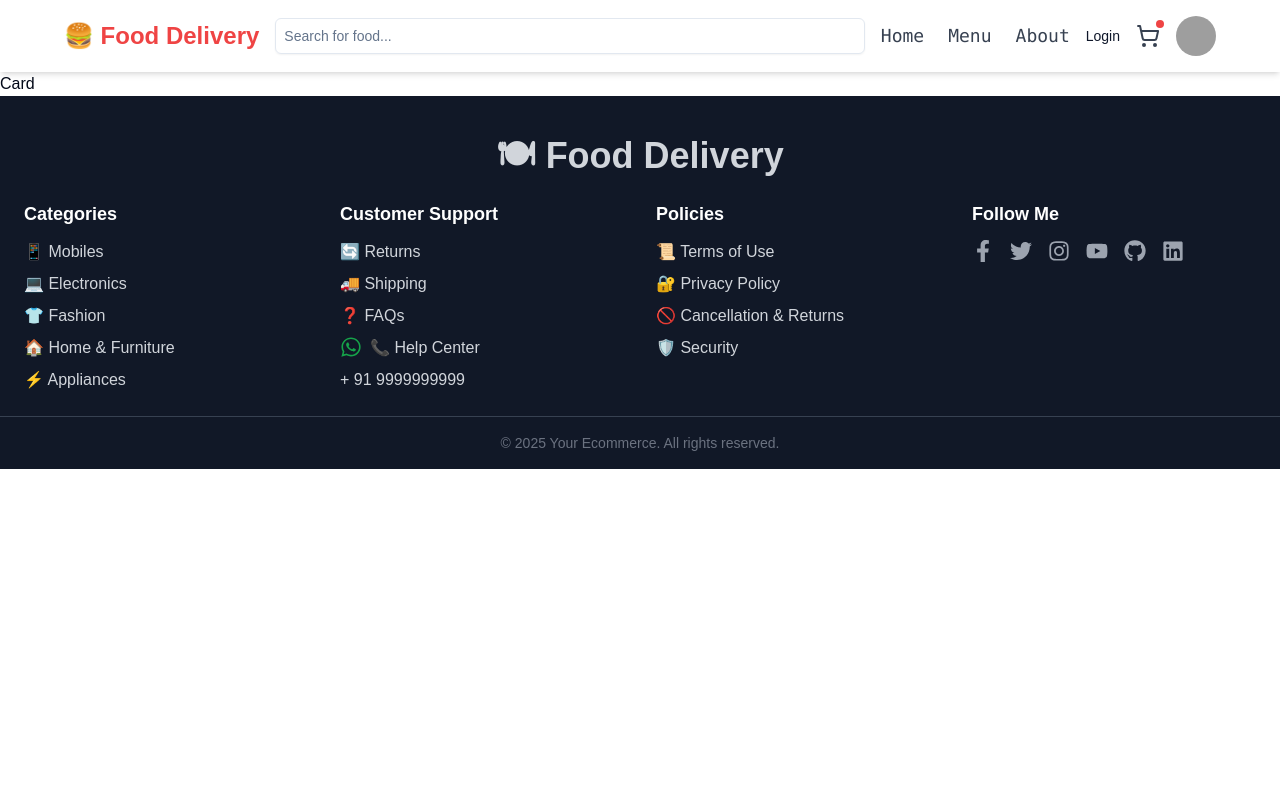
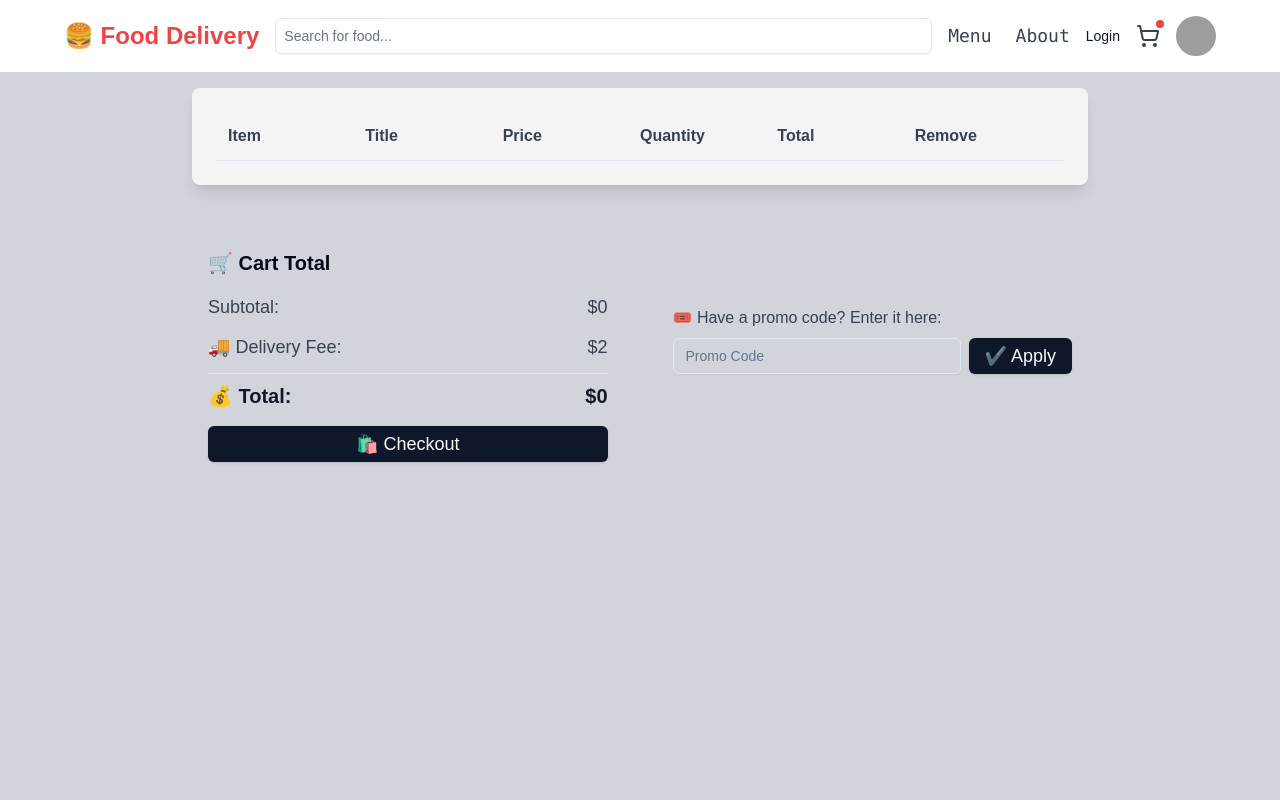
Before and after one commit to SANDEEP7522/food-frontend, a React (Vite) app: page /card in a window 1280 px wide. Shown: the top 800 px of the page. Built offline with nearby package versions, Linux system fonts and the light colour scheme; grey boxes are pictures that could not be loaded.

Commit message:
Added Card

```diff
--- a/src/components/navebar/Navbar.jsx
+++ b/src/components/navebar/Navbar.jsx
@@ -37,7 +37,7 @@ export default function Navbar({ setShowLogin }) {
         <div className="hidden md:flex">
           <NavigationMenu>
             <NavigationMenuList className="flex space-x-6">
-              <NavigationMenuItem>
+              {/* <NavigationMenuItem>
                 <NavigationMenuLink asChild>
                   <Link
                     to="/"
@@ -49,7 +49,7 @@ export default function Navbar({ setShowLogin }) {
                     Home
                   </Link>
                 </NavigationMenuLink>
-              </NavigationMenuItem>
+              </NavigationMenuItem> */}
               <NavigationMenuItem>
                 <NavigationMenuLink asChild>
                   <Link
@@ -82,15 +82,18 @@ export default function Navbar({ setShowLogin }) {
 
         <div className="flex items-center">
           <Button
-          onClick={() => setShowLogin(true)}
-          className="hover:text-blue-500 " variant="link">
+            onClick={() => setShowLogin(true)}
+            className="hover:text-blue-500 "
+            variant="link"
+          >
             Login
           </Button>
         </div>
 
         <div className="relative">
-          <ShoppingCart className="w-6 h-6 text-gray-700 hover:text-gray-700 cursor-pointer" />
-
+          <Link to="/card">
+            <ShoppingCart className="w-6 h-6 text-gray-700 hover:text-gray-700 cursor-pointer" />
+          </Link>
           <div className="w-2 h-2 bg-red-500 rounded-full absolute -top-1 -right-1"></div>
         </div>
 
--- a/src/pages/Card/Card.jsx
+++ b/src/pages/Card/Card.jsx
@@ -1,11 +1,119 @@
-import React from 'react'
+import React, { useContext } from "react";
+import { StoreContext } from "../../context/StoreContext";
+import { motion } from "framer-motion";
+import { Trash } from "lucide-react";
+import { Button } from "@/components/ui/button";
+import { Input } from "@/components/ui/input";
 
 function Card() {
+  const { cardItems, food_list, removeFromCard } = useContext(StoreContext);
+
   return (
-    <div>
-      Card
+    <div className="flex flex-col items-center p-4 min-h-screen bg-gray-300">
+      <motion.div
+        className="bg-gray-100 shadow-lg rounded-lg p-6 w-full max-w-4xl"
+        initial={{ opacity: 0, y: -20 }}
+        animate={{ opacity: 1, y: 0 }}
+        transition={{ duration: 0.5 }}
+      >
+        <div className="hidden md:grid grid-cols-6 font-semibold text-gray-700 p-3 border-b">
+          <p>Item</p>
+          <p>Title</p>
+          <p>Price</p>
+          <p>Quantity</p>
+          <p>Total</p>
+          <p>Remove</p>
+        </div>
+
+        {food_list.map((item) => {
+          const quantity = cardItems[item.id] || 0;
+          if (quantity > 0) {
+            return (
+              <motion.div
+                key={item.id}
+                className="grid grid-cols-2 md:grid-cols-6 items-center p-3 border-b text-gray-800 gap-4"
+                initial={{ opacity: 0, scale: 0.9 }}
+                animate={{ opacity: 1, scale: 1 }}
+                transition={{ duration: 0.4, ease: "easeInOut" }}
+              >
+                <img
+                  src={item.image}
+                  alt={item.name}
+                  className="w-20 h-20 rounded-lg object-cover"
+                />
+
+                <p className="text-sm md:text-base font-medium">{item.name}</p>
+
+                <p className="text-sm md:text-base">${item.price}</p>
+
+                <p className="text-sm md:text-base">{quantity}</p>
+
+                <p className="text-sm md:text-base font-semibold">
+                  ${item.price * quantity}
+                </p>
+
+                <motion.button
+                  onClick={() => removeFromCard(item.id)}
+                  className="p-2 text-red-500 hover:text-red-700 transition duration-200"
+                  whileHover={{ scale: 1.2, rotate: 10 }}
+                  whileTap={{ scale: 0.8, opacity: 0.5 }}
+                  aria-label="Remove item"
+                >
+                  <Trash size={20} />
+                </motion.button>
+              </motion.div>
+            );
+          }
+          return null;
+        })}
+      </motion.div>
+
+      {/* card total section */}
+      <div className="flex flex-col md:flex-row items-center justify-between gap-8 w-full max-w-4xl mt-4">
+        <motion.div
+          className="flex-1 p-4 border-r border-gray-300 mt-8"
+          initial={{ opacity: 0, scale: 0.9 }}
+          animate={{ opacity: 1, scale: 1 }}
+          transition={{ duration: 0.8, ease: "easeInOut" }}
+        >
+          <h2 className="text-xl font-bold mb-4 flex items-center">
+            🛒 Cart Total
+          </h2>
+          <div className="space-y-3">
+            <div className="flex justify-between text-gray-700 text-lg">
+              <p>Subtotal:</p>
+              <p>${0}</p>
+            </div>
+            <div className="flex justify-between text-gray-700 text-lg">
+              <p>🚚 Delivery Fee:</p>
+              <p>${2}</p>
+            </div>
+            <div className="flex justify-between text-gray-900 text-xl font-semibold border-t pt-2">
+              <p>💰 Total:</p>
+              <p>${0}</p>
+            </div>
+          </div>
+          <Button className="w-full mt-4 text-lg py-2">🛍️ Checkout</Button>
+        </motion.div>
+
+
+        <motion.div
+          className="flex-1 p-4"
+          initial={{ opacity: 0, scale: 0.9 }}
+          animate={{ opacity: 1, scale: 1 }}
+          transition={{ duration: 1, ease: "easeInOut", delay: 0.2 }}
+        >
+          <p className="text-gray-700 mb-2">
+            🎟️ Have a promo code? Enter it here:
+          </p>
+          <div className="flex items-center gap-2">
+            <Input type="text" placeholder="Promo Code" className="flex-1" />
+            <Button className="text-lg py-2">✔️ Apply</Button>
+          </div>
+        </motion.div>
+      </div>
     </div>
-  )
+  );
 }
 
-export default Card
+export default Card;
```
